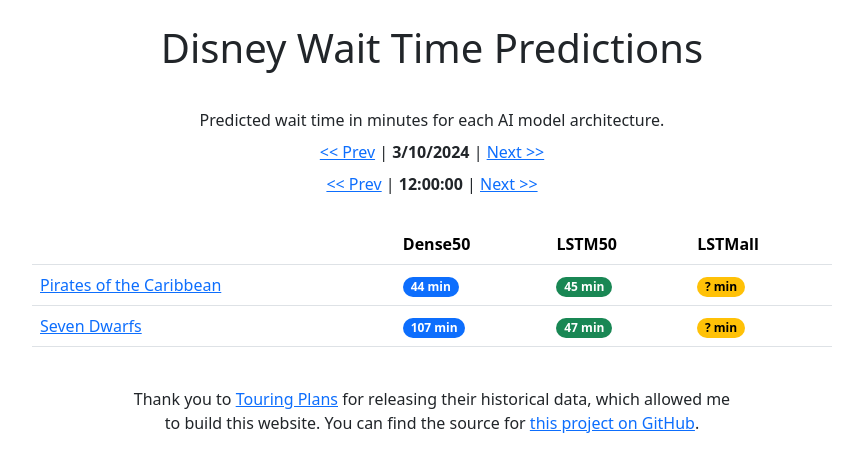
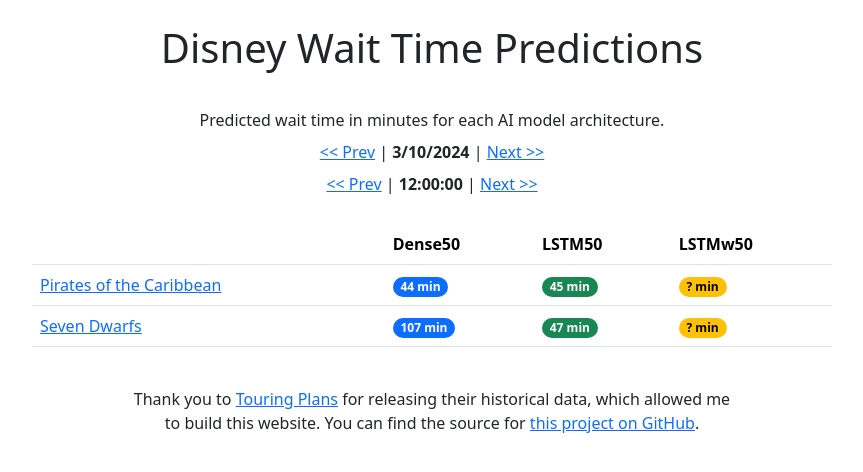
Before and after one commit to codefeld/disney_wait_time_ai, a Flask app: page / in a window 1280 px wide. Shown: the top 472 px of the page, without its empty margins (208-1071 px from the left). Run offline with Flask 3, Linux system fonts and the light colour scheme.

Commit message:
updated webpage to showcase lstmw50

```diff
--- a/app.py
+++ b/app.py
@@ -7,7 +7,7 @@ import os
 
 app = Flask(__name__, instance_relative_config=True)
 
-models = ["dense50", "lstm50"]
+models = ["dense50", "lstm50", "lstmw50"]
 
 rides = {
 	"pirates_of_caribbean" : {
--- a/templates/index.html
+++ b/templates/index.html
@@ -32,7 +32,7 @@
 					<th scope="col"></th>
 					<th scope="col">Dense50</th>
 					<th scope="col">LSTM50</th>
-					<th scope="col">LSTMall</th>
+					<th scope="col">LSTMw50</th>
 				</tr>
 			</thead>
 			<tbody>
@@ -41,7 +41,7 @@
 						<td><a href="/details/{{ ride['key'] }}?day={{ cur_day }}">{{ ride['name'] }}</a></td>
 						<td><span class="badge text-bg-primary rounded-pill">{{ ride['dense50'] | default('?') }} min</span></td>
 						<td><span class="badge text-bg-success rounded-pill">{{ ride['lstm50'] | default('?') }} min</span></td>
-						<td><span class="badge text-bg-warning rounded-pill">? min</span></td>
+						<td><span class="badge text-bg-warning rounded-pill">{{ ride['lstmw50'] | default('?') }} min</span></td>
 					</tr>
 				{% endfor %}
 			</tbody>
--- a/templates/ride.html
+++ b/templates/ride.html
@@ -23,7 +23,7 @@
 					<th scope="col">Time</th>
 					<th scope="col">Dense50</th>
 					<th scope="col">LSTM50</th>
-					<th scope="col">LSTMall</th>
+					<th scope="col">LSTMw50</th>
 				</tr>
 			</thead>
 			<tbody>
@@ -32,7 +32,7 @@
 						<td>{{ row['time'] }}</td>
 						<td><span class="badge text-bg-primary rounded-pill">{{ row['dense50'] | default('?') }} min</span></td>
 						<td><span class="badge text-bg-success rounded-pill">{{ row['lstm50'] | default('?') }} min</span></td>
-						<td><span class="badge text-bg-warning rounded-pill">? min</span></td>
+						<td><span class="badge text-bg-warning rounded-pill">{{ ride['lstmw50'] | default('?') }} min</span></td>
 					</tr>
 				{% endfor %}
 			</tbody>
```
